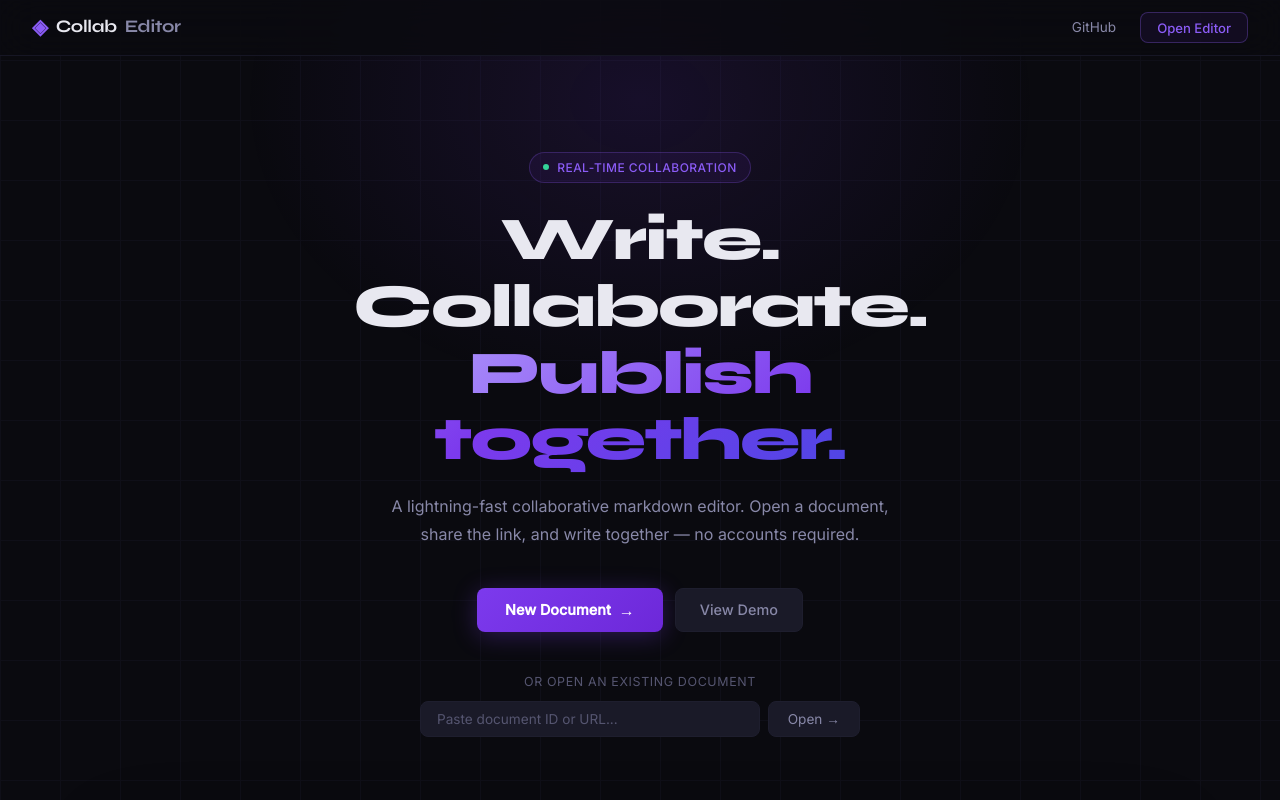
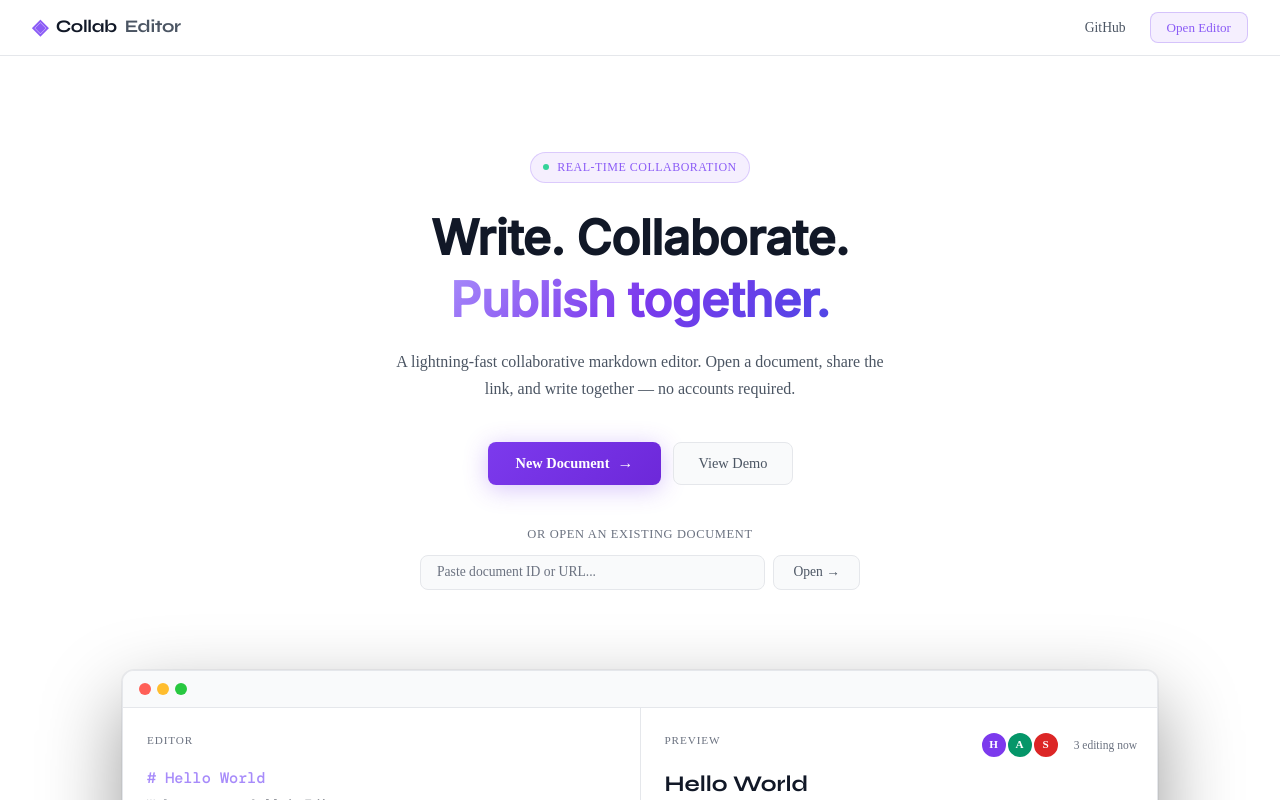
Before and after one commit to HardikJangra/collab-editor, a React (Vite) app in the folder client/: page / in a window 1280 px wide. Shown: the top 800 px of the page. Built offline with nearby package versions, Linux system fonts and the light colour scheme; no server answers; a web font is replaced by a local one.

Commit message:
updated homepage UI

```diff
--- a/client/package.json
+++ b/client/package.json
@@ -27,9 +27,12 @@
     "@typescript-eslint/eslint-plugin": "^6.13.2",
     "@typescript-eslint/parser": "^6.13.2",
     "@vitejs/plugin-react": "^4.2.1",
+    "autoprefixer": "^10.5.0",
     "eslint": "^8.55.0",
     "eslint-plugin-react-hooks": "^4.6.0",
     "eslint-plugin-react-refresh": "^0.4.5",
+    "postcss": "^8.5.14",
+    "tailwindcss": "^4.2.4",
     "typescript": "^5.9.3",
     "vite": "^5.0.7"
   }
--- a/client/src/pages/HomePage.module.css
+++ b/client/src/pages/HomePage.module.css
@@ -1,7 +1,7 @@
 .page {
   min-height: 100vh;
-  position: relative;
-  overflow: hidden;
+  background: #ffffff;
+  color: #111827;
   opacity: 0;
   transition: opacity 0.4s ease;
 }
@@ -10,30 +10,7 @@
   opacity: 1;
 }
 
-/* ── Background ─────────────────────────────────────────────────────────── */
-.grid {
-  position: fixed;
-  inset: 0;
-  background-image:
-    linear-gradient(var(--border) 1px, transparent 1px),
-    linear-gradient(90deg, var(--border) 1px, transparent 1px);
-  background-size: 60px 60px;
-  opacity: 0.3;
-  pointer-events: none;
-  z-index: 0;
-}
 
-.glow {
-  position: fixed;
-  top: -200px;
-  left: 50%;
-  transform: translateX(-50%);
-  width: 800px;
-  height: 600px;
-  background: radial-gradient(ellipse, rgba(124, 58, 237, 0.12) 0%, transparent 70%);
-  pointer-events: none;
-  z-index: 0;
-}
 
 /* ── Header ─────────────────────────────────────────────────────────────── */
 .header {
@@ -46,9 +23,8 @@
   align-items: center;
   justify-content: space-between;
   padding: 0 2rem;
-  background: rgba(10, 10, 15, 0.8);
-  backdrop-filter: blur(20px);
-  border-bottom: 1px solid var(--border-subtle);
+  background: #ffffff;
+  border-bottom: 1px solid #e5e7eb;
   z-index: 100;
 }
 
@@ -145,14 +121,13 @@
 }
 
 .headline {
-  font-family: var(--font-display);
-  font-size: clamp(2.4rem, 5vw, 3.8rem);
-  font-weight: 800;
-  line-height: 1.1;
-  letter-spacing: -0.03em;
+  font-family: 'Inter', sans-serif;
+  font-size: clamp(2.2rem, 5vw, 3rem);
+  font-weight: 600;   /* was too bold */
+  line-height: 1.3;
+  letter-spacing: -0.01em;
   color: var(--text-primary);
-  margin-bottom: 1.2rem;
-  animation: fadeIn 0.5s 0.1s ease both;
+  margin-bottom: 1rem;
 }
 
 .headlineAccent {
--- a/client/src/pages/HomePage.tsx
+++ b/client/src/pages/HomePage.tsx
@@ -79,10 +79,9 @@ const handleOpenDoc = () => {
   ];
 
   return (
-    <div className={`${styles.page} ${mounted ? styles.mounted : ""}`}>
+    <div className="min-h-screen bg-white text-gray-900">
       {/* Background Grid */}
-      <div className={styles.grid} aria-hidden="true" />
-      <div className={styles.glow} aria-hidden="true" />
+
 
       {/* Header */}
       <header className={styles.header}>
--- a/client/src/styles/global.css
+++ b/client/src/styles/global.css
@@ -7,19 +7,19 @@
 
 :root {
   /* Palette */
-  --bg-primary: #0a0a0f;
-  --bg-secondary: #0f0f17;
-  --bg-surface: #13131e;
-  --bg-elevated: #1a1a28;
-  --bg-hover: #1f1f30;
+  --bg-primary: #ffffff;
+  --bg-secondary: #ffffff;
+  --bg-surface: #ffffff;
+  --bg-elevated: #f9fafb;
+  --bg-hover: #f3f4f6;
 
-  --border: #1e1e2e;
-  --border-subtle: #161624;
-  --border-accent: #2a2a40;
+  --border: #e5e7eb;
+  --border-subtle: #f3f4f6;
+  --border-accent: #d1d5db;
 
-  --text-primary: #e8e8f0;
-  --text-secondary: #8888a8;
-  --text-muted: #555570;
+  --text-primary: #111827;
+  --text-secondary: #4b5563;
+  --text-muted: #6b7280;
   --text-accent: #a78bfa;
 
   --accent: #7c3aed;
@@ -62,7 +62,9 @@ html {
 body {
   background-color: var(--bg-primary);
   color: var(--text-primary);
-  font-family: var(--font-body);
+  body {
+    font-family: 'Inter', sans-serif;
+  }
   font-size: 0.9rem;
   line-height: 1.6;
   min-height: 100vh;
@@ -159,6 +161,6 @@ a {
 
 /* ── Highlight.js overrides ──────────────────────────────────────────────── */
 .hljs {
-  background: #0d0d14 !important;
+  background: #f9fafb !important;
   border-radius: var(--radius-md) !important;
 }
--- a/package.json
+++ b/package.json
@@ -10,6 +10,9 @@
     "install:all": "npm install && cd client && npm install && cd ../server && npm install"
   },
   "devDependencies": {
-    "concurrently": "^8.2.2"
+    "autoprefixer": "^10.5.0",
+    "concurrently": "^8.2.2",
+    "postcss": "^8.5.14",
+    "tailwindcss": "^4.2.4"
   }
 }
```
Also changed, not shown: 2 other files (tests, documents, lock files or other folders).
